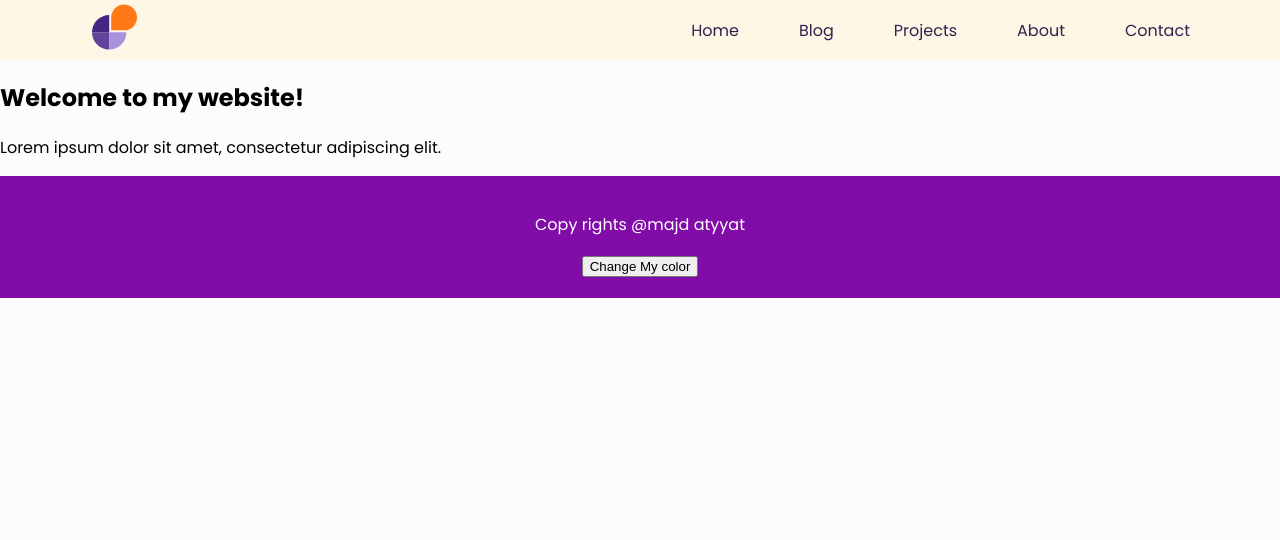
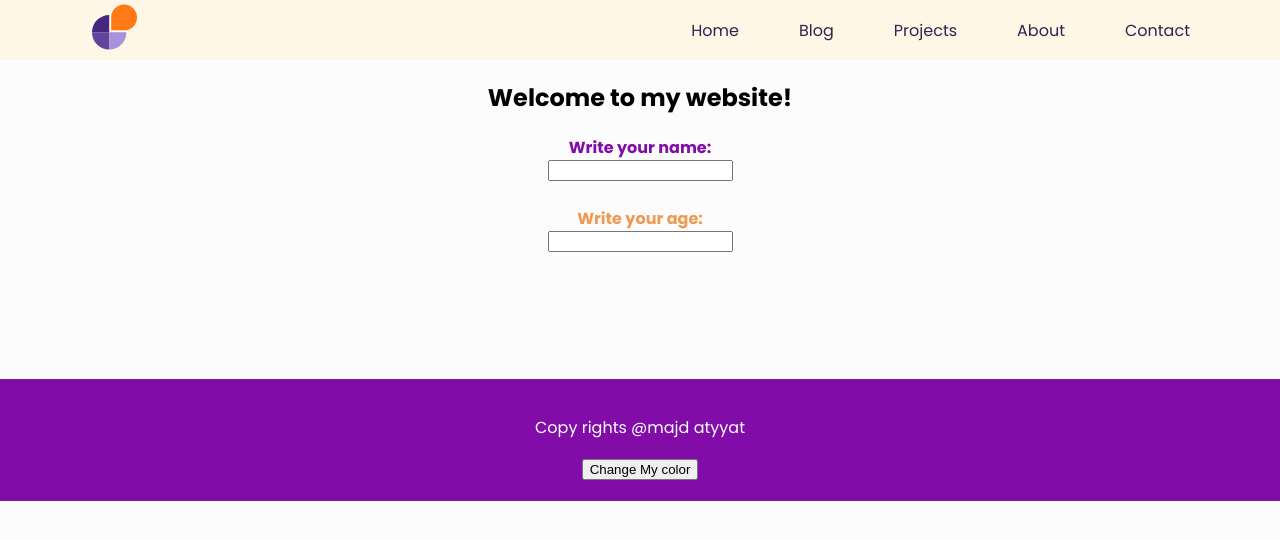
Before and after one commit to Majd-Atyyat/simple-page-react, a React (Create React App) app: page / in a window 1280 px wide. Shown: the top 540 px of the page. Built offline with nearby package versions, Linux system fonts and the light colour scheme.

Commit message:
added form to handling user input

```diff
--- a/src/App.js
+++ b/src/App.js
@@ -2,7 +2,7 @@ import logo from './logo.svg';
 import Header from './components/Header';
 import Footer from './components/Footer';
 import MainContent from './components/MainContent';
-import { BrowserRouter } from 'react-router-dom'
+
 function App() {
   return (
     <div className="App">
--- a/src/components/MainContent.js
+++ b/src/components/MainContent.js
@@ -1,10 +1,36 @@
-import React from 'react';
+import React, { useState } from 'react';
+import './maniContent.css'
 
 function MainContent() {
+  const [name, setName] = useState('');
+  const [age, setEmail] = useState('');
+
+  const handleNameChange = (event) => {
+    setName(event.target.value);
+  }
+
+  const handleEmailChange = (event) => {
+    setEmail(event.target.value);
+  }
+
   return (
     <main>
       <h2>Welcome to my website!</h2>
-      <p>Lorem ipsum dolor sit amet, consectetur adipiscing elit.</p>
+      <form>
+        <label className="purple" htmlFor="name">Write your name:</label>
+        <input  type="text" id="name" value={name} onChange={handleNameChange} />
+        <br />
+        <label className="orange"htmlFor="Age">Write your age:</label>
+        <input type="text" id="age" value={age} onChange={handleEmailChange} />
+      </form>
+      <p>
+        < spin className="purple">{name && `Your name is "${name}" and you're awesome   `}</spin>
+
+
+        <br />
+        <spin className="orange">{age && `Your Age  is "${age}", But you're old! :O `}</spin>
+
+      </p>
     </main>
   );
 }
--- /dev/null
+++ b/src/components/maniContent.css
@@ -0,0 +1,25 @@
+main {
+    display: flex;
+    flex-direction: column;
+    align-items: center;
+    margin-bottom: 70px;
+  }
+
+  h2 {
+    text-align: center;
+  }
+
+  form {
+    display: flex;
+    flex-direction: column;
+    align-items: center;
+  }
+
+  .purple {
+    color: #810CA8;
+    font-weight: bolder;
+  }
+  .orange {
+    color: #EF9A53;
+    font-weight: bolder;
+  }
```
